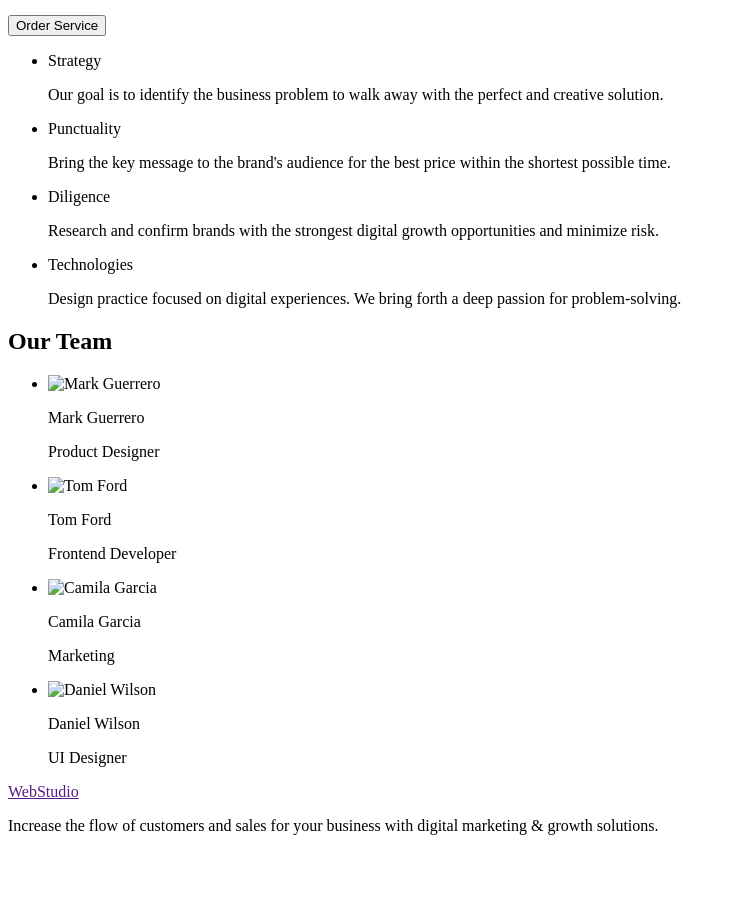
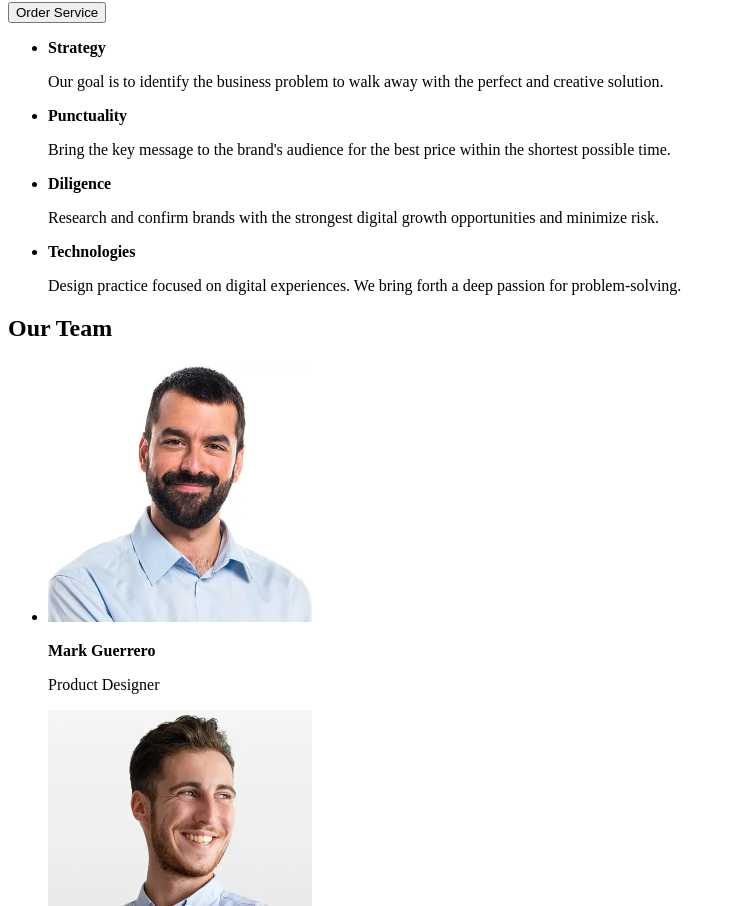
Before and after one commit to Serhii-Paliienko/goit-markup-hw-01, a plain HTML site: page index.html in a window 1280 px wide. Shown: the part 195-1101 px from the top of the page, without its empty margins (0-736 px from the left). Before the commit the page ends 1046 px from the top, so only its background shows below. Drawn offline with Linux system fonts and the light colour scheme.

Commit message:
update images webp

```diff
--- a/index.html
+++ b/index.html
@@ -21,75 +21,79 @@
     </header>
 
     <main>
+      <section>
         <h1>Effective Solutions for Your Business</h1>
         <button type="button">Order Service</button>
 
         <ul>
           <li>
-          <p>Strategy</p>
+            <p><strong>Strategy</strong></p>
             <p>
               Our goal is to identify the business problem to walk away with the
               perfect and creative solution.
             </p>
           </li>
           <li>
-          <p>Punctuality</p>
+            <p><strong>Punctuality</strong></p>
             <p>
               Bring the key message to the brand's audience for the best price
               within the shortest possible time.
             </p>
           </li>
           <li>
-          <p>Diligence</p>
+            <p><strong>Diligence</strong></p>
             <p>
               Research and confirm brands with the strongest digital growth
               opportunities and minimize risk.
             </p>
           </li>
           <li>
-          <p>Technologies</p>
+            <p><strong>Technologies</strong></p>
             <p>
               Design practice focused on digital experiences. We bring forth a
               deep passion for problem-solving.
             </p>
           </li>
         </ul>
+      </section>
 
+      <section>
         <h2>Our Team</h2>
         <ul>
           <li>
             <img
-            src=".images\mark_guerrero.jpg"
+              src=".\images\mark_guerrero.webp"
               alt="Mark Guerrero"
               width="264"
             />
-          <p>Mark Guerrero</p>
+            <p><strong>Mark Guerrero</strong></p>
             <p>Product Designer</p>
           </li>
           <li>
-          <img src=".images\tom_ford.jpg" alt="Tom Ford" width="264" />
-          <p>Tom Ford</p>
+            <img src=".\images\tom_ford.webp" alt="Tom Ford" width="264" />
+            <p><strong>Tom Ford</strong></p>
             <p>Frontend Developer</p>
           </li>
           <li>
             <img
-            src=".images\camila_garcia.jpg"
+              src=".\images\camila_garcia.webp"
               alt="Camila Garcia"
               width="264"
             />
-          <p>Camila Garcia</p>
+            <p><strong>Camila Garcia</strong></p>
             <p>Marketing</p>
           </li>
           <li>
             <img
-            src=".images\daniel_wilson.jpg"
+              src=".\images\daniel_wilson.webp"
               alt="Daniel Wilson"
               width="264"
             />
-          <p>Daniel Wilson</p>
+            <p><strong>Daniel Wilson</strong></p>
             <p>UI Designer</p>
           </li>
         </ul>
+      </section>
     </main>
 
     <footer>
```
Also changed, not shown: images/camila_garcia.webp (added), images/daniel_wilson.webp (added), images/mark_guerrero.webp (added), images/tom_ford.webp (added). Lines whose indentation alone changed are shown as unchanged.
